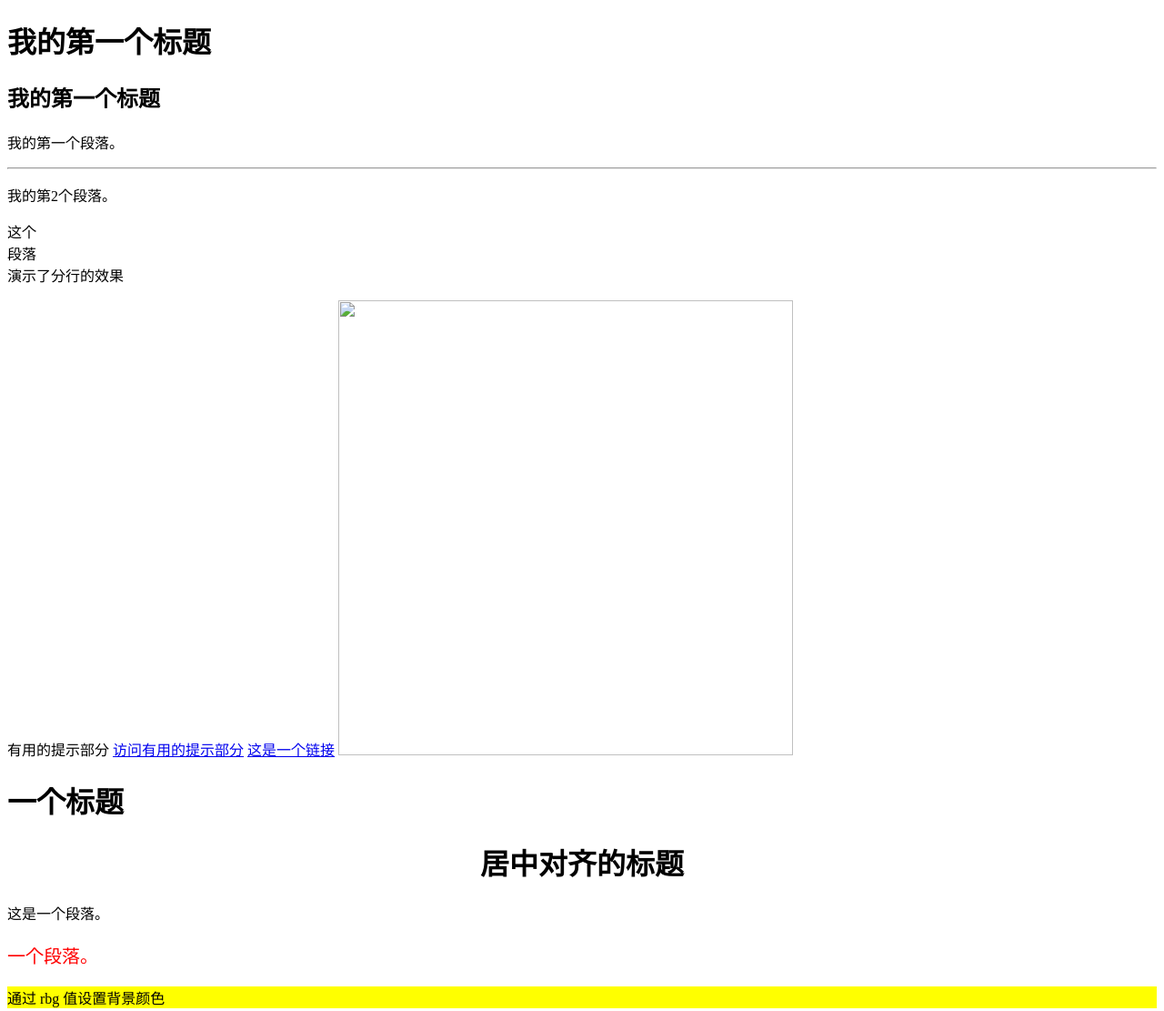
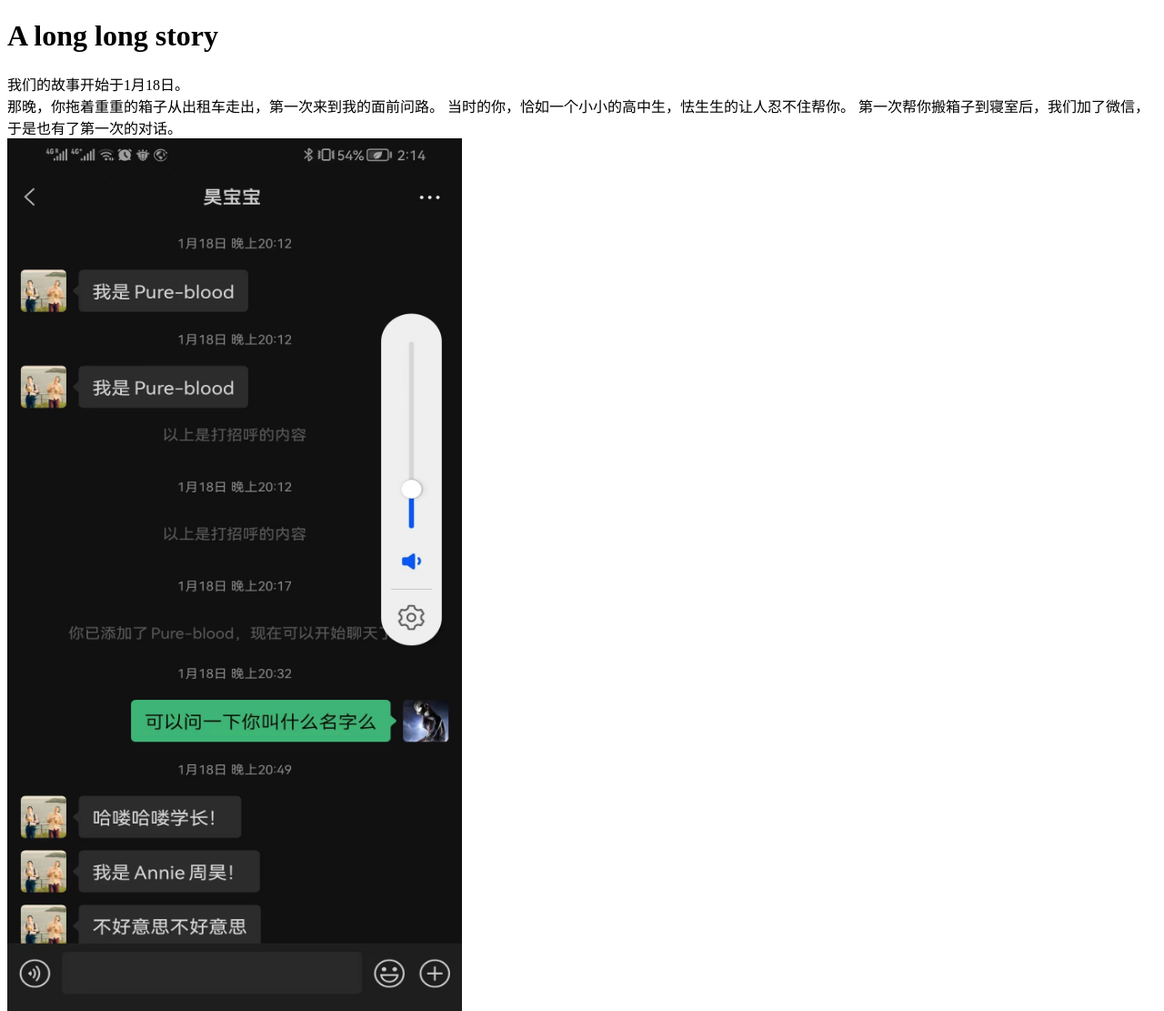
Before and after one commit to odddd123/odddd123.github.io, a plain HTML site: page index.html in a window 1280 px wide. Shown: the top 1111 px of the page at 91% size. Drawn offline with Linux system fonts and the light colour scheme.

Commit message:
update index.html

```diff
--- a/index.html
+++ b/index.html
@@ -3,15 +3,21 @@
 <html>
 <head>
 <meta charset="utf-8">
-<title>菜鸟教程(runoob.com)</title>
+<title>For Annie</title>
 </head>
 <body>
 
-<h1>我的第一个标题</h1>
+<h1>A long long story</h1>
+
+我们的故事开始于1月18日。<br>
+那晚，你拖着重重的箱子从出租车走出，第一次来到我的面前问路。
+当时的你，恰如一个小小的高中生，怯生生的让人忍不住帮你。
+第一次帮你搬箱子到寝室后，我们加了微信，于是也有了第一次的对话。<br>
+
+<img src="1.png" width="500" height="1000" />
+ <!--
 <h2>我的第一个标题</h2>
-
 <p>我的第一个段落。</p>
-<hr>
 <p>我的第2个段落。</p>
 <p>这个<br>段落<br>演示了分行的效果</p>
 
@@ -20,7 +26,7 @@
 <a href="https://www.runoob.com">这是一个链接</a>
 
 <img src="t0C.png" width="500" height="500" />
- <!-- 这是一个注释 -->
+ 这是一个注释
 
 <h1 style="font-family:verdana;">一个标题</h1>
 <h1 style="text-align:center;">居中对齐的标题</h1>
@@ -35,7 +41,7 @@
 <p style="background-color:rgba(255,255,0,0.75)">通过 rbg 值设置背景颜色</p>
 <h2 style="background-color:red;">这是一个标题</h2>
 <p style="background-color:green;">这是一个段落。</p>
-
+-->
 
 
 </body>
```
